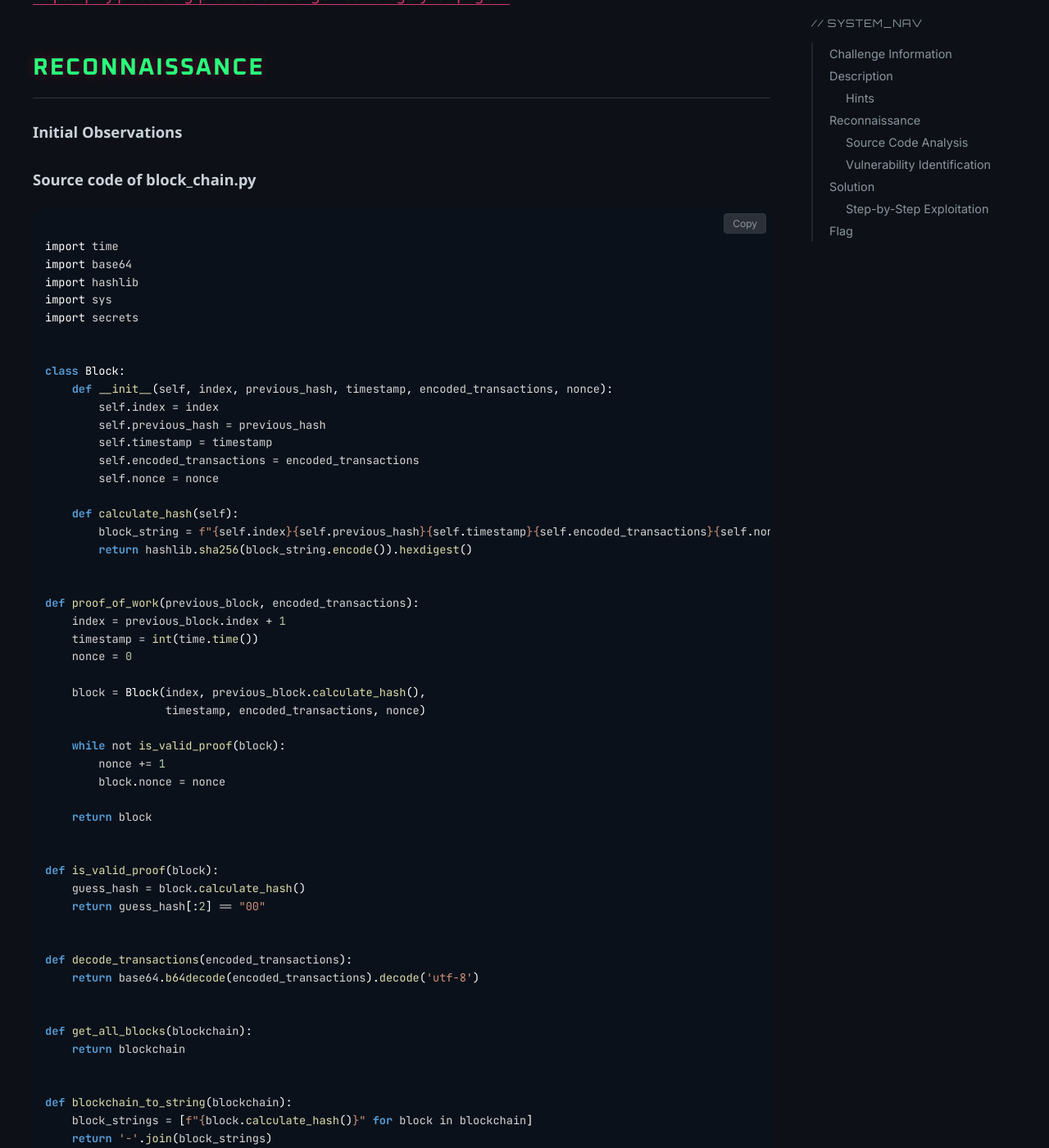
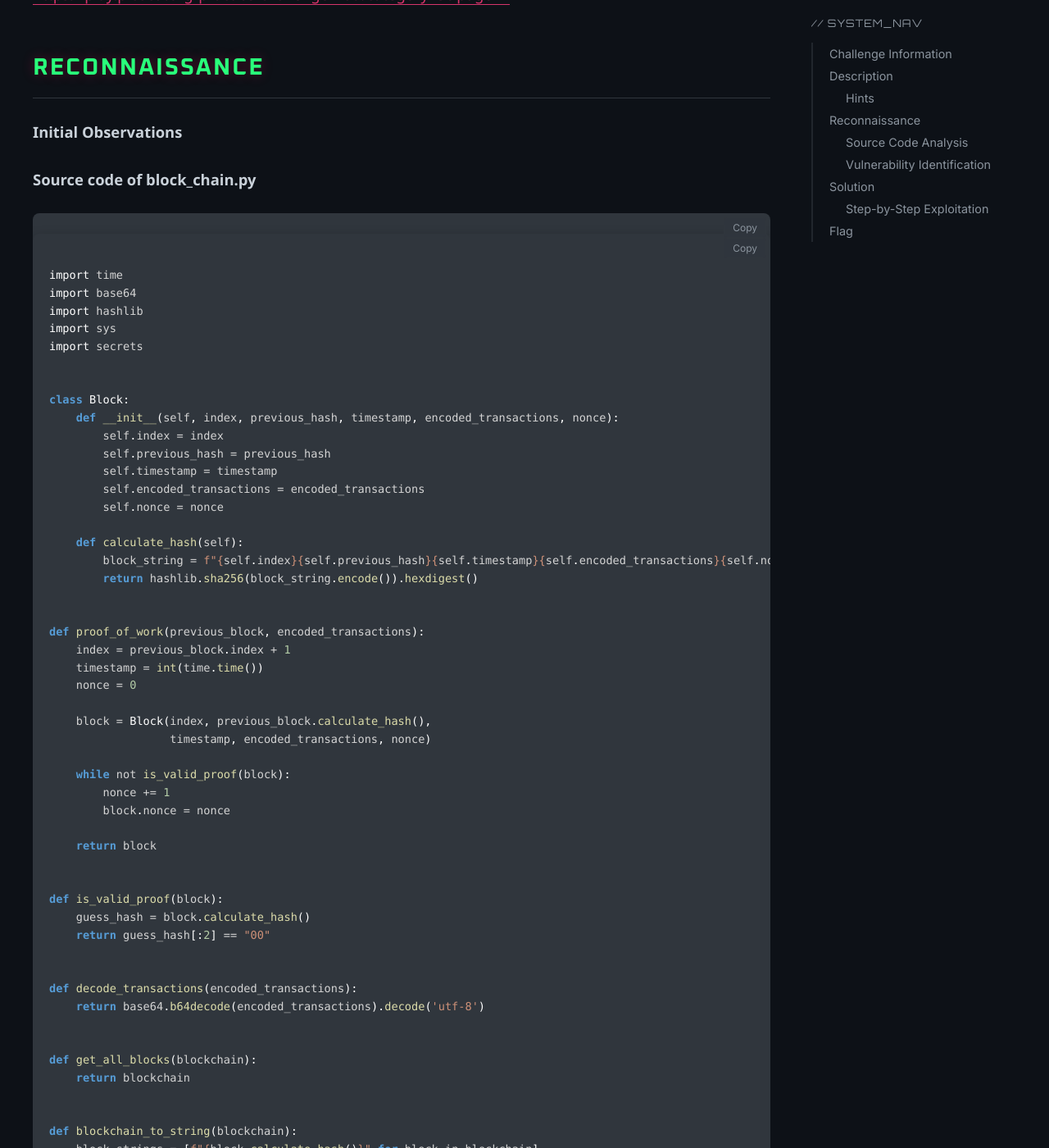
Before and after one commit to kaiversus/kaiversus.github.io, a Jekyll site: the page built from _writeups/TapIntoHash_pico/picoCTF_TapIntoHash.md, in a window 1280 px wide and 1400 px high, scrolled down 1251 px. Shown: the whole window at 82% size. Built offline with Jekyll 4.4.1, drawn with Linux system fonts in a browser that asks for light colours; some web fonts are replaced; some of the changed text lies outside the part shown.

Commit message:
Update writeup.html

```diff
--- a/_layouts/writeup.html
+++ b/_layouts/writeup.html
@@ -32,10 +32,7 @@
 
         canvas#cyber-matrix { display: none !important; }
 
-        /* --- HEADER --- */
-        header {
-             background: rgba(5, 10, 20, 0.95) !important;
-        }
+        header { background: rgba(5, 10, 20, 0.95) !important; }
 
         /* --- BỐ CỤC NỘI DUNG --- */
         .writeup-layout {
@@ -46,105 +43,81 @@
             gap: 50px;
             padding: 40px 10px 100px 10px;
         }
+        .writeup-content { min-width: 0; }
+        .writeup-content h1 { font-family: 'Orbitron', sans-serif; color: #fff; font-size: 2.5rem; margin-bottom: 10px; text-shadow: 0 0 10px rgba(0, 255, 65, 0.3); }
+        .writeup-content h2 { margin-top: 3rem; border-bottom: 1px solid var(--border-color); padding-bottom: 10px; font-family: 'Oxanium', sans-serif; text-shadow: 0 0 15px rgba(255, 0, 85, 0.3); }
 
-        .writeup-content { min-width: 0; }
+        /* --- TABLE --- */
+        .writeup-content table { width: 100%; border-collapse: collapse; margin: 20px 0; font-size: 0.95rem; background: #161b22; border: 1px solid var(--border-color); }
+        .writeup-content th, .writeup-content td { padding: 12px 15px; border: 1px solid var(--border-color); text-align: left; color: var(--text-main); }
+        .writeup-content th { background-color: #21262d; color: #fff; text-transform: uppercase; font-weight: 700; }
+        .writeup-content td:first-child { font-weight: 600; width: 30%; }
 
-        .writeup-content h1 {
-            font-family: 'Orbitron', sans-serif;
-            color: #fff;
-            font-size: 2.5rem;
-            margin-bottom: 10px;
-            text-shadow: 0 0 10px rgba(0, 255, 65, 0.3);
+        /* ==========================================================================
+           FIX JEKYLL CODE BLOCKS (TARGET TRỰC TIẾP LỚP VỎ CỦA JEKYLL)
+           ========================================================================== */
+
+        /* 1. Target lớp vỏ bao ngoài cùng mà Jekyll sinh ra */
+        div.highlighter-rouge,
+        div.highlight {
+            /* MÀU NỀN CHÍNH Ở ĐÂY (#30363d) */
+            background-color: #30363d !important;
+
+            /* KHÔNG VIỀN */
+            border: none !important;
+
+            /* Bo góc và khoảng cách */
+            border-radius: 8px;
+            margin: 25px 0;
+
+            /* Quan trọng để nút copy dính vào đây */
+            position: relative;
+
+            /* Đổ bóng nhẹ cho nổi */
+            box-shadow: 0 5px 15px rgba(0, 0, 0, 0.3);
         }
 
-        .writeup-content h2 {
-            margin-top: 3rem;
-            border-bottom: 1px solid var(--border-color);
-            padding-bottom: 10px;
-            font-family: 'Oxanium', sans-serif;
-            text-shadow: 0 0 15px rgba(255, 0, 85, 0.3);
+        /* 2. Reset style cho thẻ pre bên trong (để nó trong suốt) */
+        div.highlighter-rouge pre.highlight,
+        div.highlight pre.highlight,
+        .writeup-content pre {
+            background: transparent !important; /* Trong suốt để lấy màu của lớp cha */
+            border: none !important;
+            margin: 0 !important;
+            padding: 40px 20px 20px 20px !important; /* Padding để chừa chỗ cho nút copy */
+            overflow-x: auto;
+            font-family: 'JetBrains Mono', monospace;
+            font-size: 0.85rem !important;
+            line-height: 1.6;
         }
 
-        /* --- TABLE --- */
-        .writeup-content table {
-            width: 100%;
-            border-collapse: collapse;
-            margin: 20px 0;
-            font-size: 0.95rem;
-            background: #161b22;
-            border: 1px solid var(--border-color);
+        /* 3. Màu chữ code */
+        .writeup-content pre code,
+        div.highlighter-rouge code {
+            color: #ffffff !important; /* Chữ trắng */
+            background: transparent !important;
+            text-shadow: none;
+            padding: 0;
         }
 
-        .writeup-content th, .writeup-content td {
-            padding: 12px 15px;
-            border: 1px solid var(--border-color);
-            text-align: left;
-            color: var(--text-main);
-        }
-
-        .writeup-content th {
-            background-color: #21262d;
-            color: #fff;
-            text-transform: uppercase;
-            font-weight: 700;
-        }
-
-        .writeup-content td:first-child {
-            font-weight: 600;
-            width: 30%;
-        }
-
-        /* --- CODE BLOCK (CLEAN & FLAT) --- */
-        .writeup-content pre {
-            /* 1. MÀU NỀN BLOCK (Giữ màu xám sáng #30363d như bạn muốn) */
-            background: #30363d !important;
-
-            /* 2. KHÔNG VIỀN (No Border) */
-            border: none !important;
-
-            /* 3. Đổ bóng nhẹ để tách nền (không bị chìm) */
-            box-shadow: 0 5px 15px rgba(0, 0, 0, 0.3);
-
-            /* Font & Layout */
-            font-size: 0.85rem !important;
-            line-height: 1.6;
-            padding: 40px 20px 20px 20px;
-            border-radius: 8px;
-            overflow-x: auto;
-            font-family: 'JetBrains Mono', monospace;
-            position: relative;
-            margin: 25px 0;
-        }
-
-        .writeup-content pre code {
-            font-size: inherit;
-            background: transparent;
-            padding: 0;
-            color: #ffffff !important; /* Chữ trắng */
-            font-weight: 500;
-            text-shadow: none;
-        }
-
-        .writeup-content code {
+        /* Inline code (code ngắn trong dòng văn bản) */
+        p > code, li > code {
             font-family: 'JetBrains Mono', monospace;
             background: rgba(110, 118, 129, 0.4);
             padding: 2px 6px;
             border-radius: 4px;
             color: var(--accent-color);
+            font-size: 0.9em;
         }
 
-        /* --- NÚT COPY (STICKY) --- */
+        /* --- NÚT COPY --- */
         .copy-btn {
-            position: sticky;
-            left: auto;
-            float: right;
-            top: 0px;
-            right: 0px;
-            margin-top: -25px;
-            margin-right: -5px;
+            position: absolute; /* Dùng absolute neo vào div.highlight (relative) */
+            top: 10px;
+            right: 10px;
 
             background: rgba(48, 54, 61, 0.9);
-            border: 1px solid var(--border-color); /* Viền nút copy giữ lại cho rõ */
+            border: 1px solid var(--border-color);
             border-radius: 4px;
             color: #8b949e;
             padding: 4px 10px;
@@ -152,7 +125,7 @@
             font-family: 'Inter', sans-serif;
             font-size: 0.75rem;
             transition: all 0.2s;
-            z-index: 10;
+            z-index: 100;
         }
 
         .copy-btn:hover {
@@ -161,44 +134,12 @@
             border-color: #238636;
         }
 
-        /* --- SIDEBAR MỤC LỤC --- */
-        .writeup-sidebar {
-            position: sticky;
-            top: 20px;
-            height: fit-content;
-        }
-
-        .toc-header {
-            font-family: 'Orbitron', sans-serif;
-            color: #8b949e;
-            font-size: 0.8rem;
-            margin-bottom: 15px;
-            letter-spacing: 1px;
-        }
-
-        #toc {
-            list-style: none;
-            padding: 0;
-            border-left: 2px solid #21262d;
-        }
-
-        #toc a {
-            display: block;
-            padding: 5px 0 5px 20px;
-            color: #8b949e;
-            text-decoration: none;
-            font-size: 0.9rem;
-            border-left: 2px solid transparent;
-            margin-left: -2px;
-            transition: 0.2s;
-        }
-
-        #toc a:hover, #toc a.active {
-            color: var(--accent-color);
-            border-left-color: var(--accent-color);
-        }
-
-        /* --- MOBILE --- */
+        /* --- SIDEBAR & MOBILE --- */
+        .writeup-sidebar { position: sticky; top: 20px; height: fit-content; }
+        .toc-header { font-family: 'Orbitron', sans-serif; color: #8b949e; font-size: 0.8rem; margin-bottom: 15px; letter-spacing: 1px; }
+        #toc { list-style: none; padding: 0; border-left: 2px solid #21262d; }
+        #toc a { display: block; padding: 5px 0 5px 20px; color: #8b949e; text-decoration: none; font-size: 0.9rem; border-left: 2px solid transparent; margin-left: -2px; transition: 0.2s; }
+        #toc a:hover, #toc a.active { color: var(--accent-color); border-left-color: var(--accent-color); }
         @media (max-width: 900px) {
             .writeup-layout { grid-template-columns: 1fr; }
             .writeup-sidebar { display: none; }
@@ -258,16 +197,21 @@
                 toc.appendChild(li);
             });
 
-            // 2. TẠO NÚT COPY CODE
-            document.querySelectorAll('.writeup-content pre').forEach(pre => {
-                if (!pre.querySelector('code')) return;
+            // 2. NÚT COPY CODE (Updated for Jekyll Wrapper)
+            // Tìm tất cả các khối div mà Jekyll sinh ra
+            const codeBlocks = document.querySelectorAll('div.highlighter-rouge, div.highlight');
+
+            codeBlocks.forEach(block => {
+                // Kiểm tra xem đã có nút chưa (đề phòng chạy 2 lần)
+                if (block.querySelector('.copy-btn')) return;
 
                 const btn = document.createElement('button');
                 btn.className = 'copy-btn';
                 btn.textContent = 'Copy';
 
                 btn.addEventListener('click', () => {
-                    const code = pre.querySelector('code').innerText;
+                    // Lấy nội dung text từ thẻ code bên trong
+                    const code = block.querySelector('code').innerText;
                     navigator.clipboard.writeText(code).then(() => {
                         const originalText = btn.textContent;
                         btn.textContent = 'Copied!';
```
Also changed, not shown: other parts of _layouts/writeup.html (+3 -7 lines).
